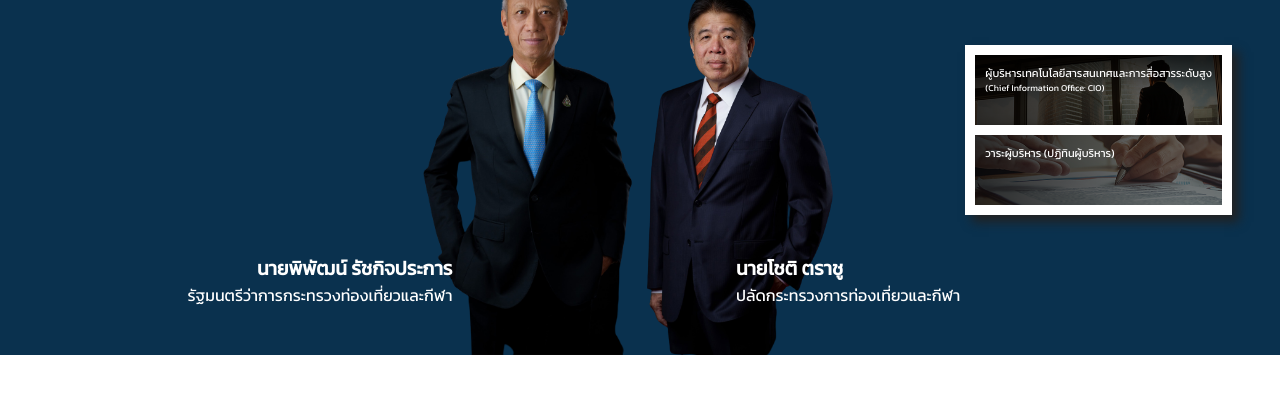
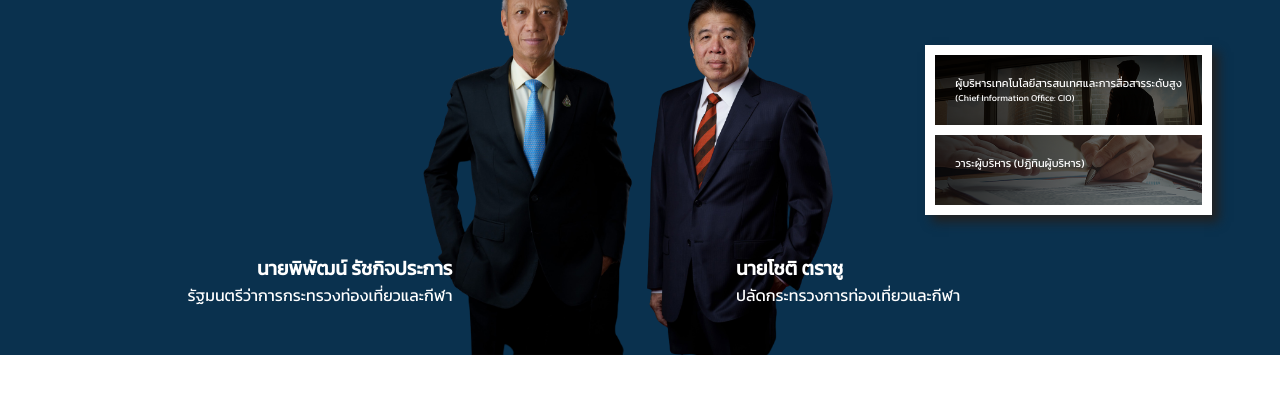
Before and after one commit to narongpon57/job1, a plain HTML site: page index.html in a window 1280 px wide. Shown: the part 95-488 px from the top of the page. Drawn offline with Linux system fonts and the light colour scheme.

Commit message:
responsive link-box

```diff
--- a/index.html
+++ b/index.html
@@ -8,7 +8,9 @@
     <title>Document</title>
   </head>
   <body>
+    <div class=""></div>
     <div class="container-manager">
+      <div class="container">
         <div class="col content-between align-center">
           <img src="./image/p1.png" class="img-p1" />
           <div class="title">ผู้บริหารกระทรวง</div>
@@ -20,20 +22,20 @@
 
         <div class="col content-end">
           <img src="./image/p2.png" class="img-p2" />
-        <div class="link">
+          <div class="link show-lg">
             <div class="link-bg1">
               <a class="wrapper" href="#">
                 <div class="link-title">
                   ผู้บริหารเทคโนโลยีสารสนเทศและการสื่อสารระดับสูง
                 </div>
-              <div class="link-sub-title">(Chief Information Office: CIO)</div>
+                <div class="link-sub-title">
+                  (Chief Information Office: CIO)
+                </div>
               </a>
             </div>
             <div class="link-bg2">
               <a class="wrapper" href="#">
-              <div class="link-title">
-                วาระผู้บริหาร (ปฏิทินผู้บริหาร)
-              </div>
+                <div class="link-title">วาระผู้บริหาร (ปฏิทินผู้บริหาร)</div>
               </a>
             </div>
           </div>
@@ -43,5 +45,22 @@
           </div>
         </div>
       </div>
+
+      <div class="link hide-lg">
+        <a class="link-bg1 col-md" href="#">
+          <div class="wrapper">
+            <div class="link-title">
+              ผู้บริหารเทคโนโลยีสารสนเทศและการสื่อสารระดับสูง
+            </div>
+            <div class="link-sub-title">(Chief Information Office: CIO)</div>
+          </div>
+        </a>
+        <a class="link-bg2 col-md"  href="#">
+          <div class="wrapper" >
+            <div class="link-title">วาระผู้บริหาร (ปฏิทินผู้บริหาร)</div>
+          </div>
+        </a>
+      </div>
+    </div>
   </body>
 </html>
--- a/style.scss
+++ b/style.scss
@@ -14,8 +14,11 @@ body {
 .container-manager {
   background-color: $primaryColor;
   color: white;
+  padding-bottom: 20px;
+  .container {
     height: 450px;
     display: flex;
+  }
 
   .information {
     z-index: 999;
@@ -25,7 +28,7 @@ body {
     display: flex;
     flex: 1;
     flex-direction: column;
-    padding: 2rem 2rem 3rem 2rem;
+    padding: 1rem;
     position: relative;
   }
 
@@ -51,10 +54,9 @@ body {
   }
 
   .title {
-    font-size: 2.5rem;
+    font-size: 1.8rem;
     font-weight: bold;
     z-index: 1;
-    margin-left: 3rem;
   }
 
   .img-p1 {
@@ -83,21 +85,18 @@ body {
     }
   }
 
+  .ml-4 {
+    margin-left: 4rem;
+  }
+
   .link {
-    height: 150px;
     background-color: white;
-    padding: 10px;
-    position: absolute;
-    right: 3rem;
-    top: calc(50% - 85px);
+    padding: 20px;
+    margin-left: 20px;
+    margin-right: 20px;
+    display: flex;
+    flex-direction: column;
     box-shadow: 7px 7px 10px #222;
-    .link-bg1 {
-      min-height: 70px;
-      background-image: url('./image/banner1.png');
-      background-position: center;
-      background-repeat: no-repeat;
-      background-size: cover;
-    }
 
     .wrapper {
       display: block;
@@ -106,13 +105,92 @@ body {
       padding: 10px;
     }
 
+    .link-bg1 {
+      min-height: 120px;
+      background-image: url('./image/banner1.png');
+      background-position: center;
+      background-repeat: no-repeat;
+      background-size: cover;
+    }
+
     .link-bg2 {
-      margin-top: 10px;
-      min-height: 70px;
+      min-height: 120px;
+      margin-top: 20px;
       background-image: url('./image/banner2.png');
       background-position: center;
       background-repeat: no-repeat;
       background-size: cover;
+    }
+  }
+
+  .col-md {
+    width: 100%;
+  }
+
+  @media (min-width: 576px) {
+    .col-md {
+      width: 50%;
+    }
+
+    .link {
+      flex-direction: row;
+      .link-bg1 {
+        margin-right: 10px;
+      }
+
+      .link-bg2 {
+        margin-left: 10px;
+        margin-top: 0;
+      }
+    }
+  }
+
+  @media (min-width: 768px) {
+    .title {
+      font-size: 2.5rem;
+      margin-left: 3rem;
+    }
+
+    .col {
+      padding: 2rem 2rem 3rem 2rem;
+    }
+
+    .link {
+      .wrapper {
+        padding: 20px;
+      }
+    }
+  }
+
+  @media (min-width: 1080px) {
+    padding-bottom: 0;
+
+    .show-lg {
+      display: block;
+    }
+
+    .hide-lg {
+      display: none;
+    }
+
+    .link {
+      height: 150px;
+      padding: 10px;
+      position: absolute;
+      right: 3rem;
+      top: calc(50% - 85px);
+
+      .link-bg1 {
+        min-height: 70px;
+        margin-left: 0;
+        margin-right: 0;
+      }
+
+      .link-bg2 {
+        margin-top: 10px;
+        margin-left: 0;
+        margin-right: 0;
+        min-height: 70px;
       }
 
       .link-title {
@@ -123,9 +201,15 @@ body {
         font-size: 9px;
       }
     }
+  }
 
+  @media (max-width: 1079px) {
+    .show-lg {
+      display: none;
+    }
 
-  .ml-4 {
-    margin-left: 4rem;
+    .hide-lg {
+      display: flex;
     }
   }
+}
```
Also changed, not shown: style.css, 1 other file. Lines whose indentation alone changed are shown as unchanged.
